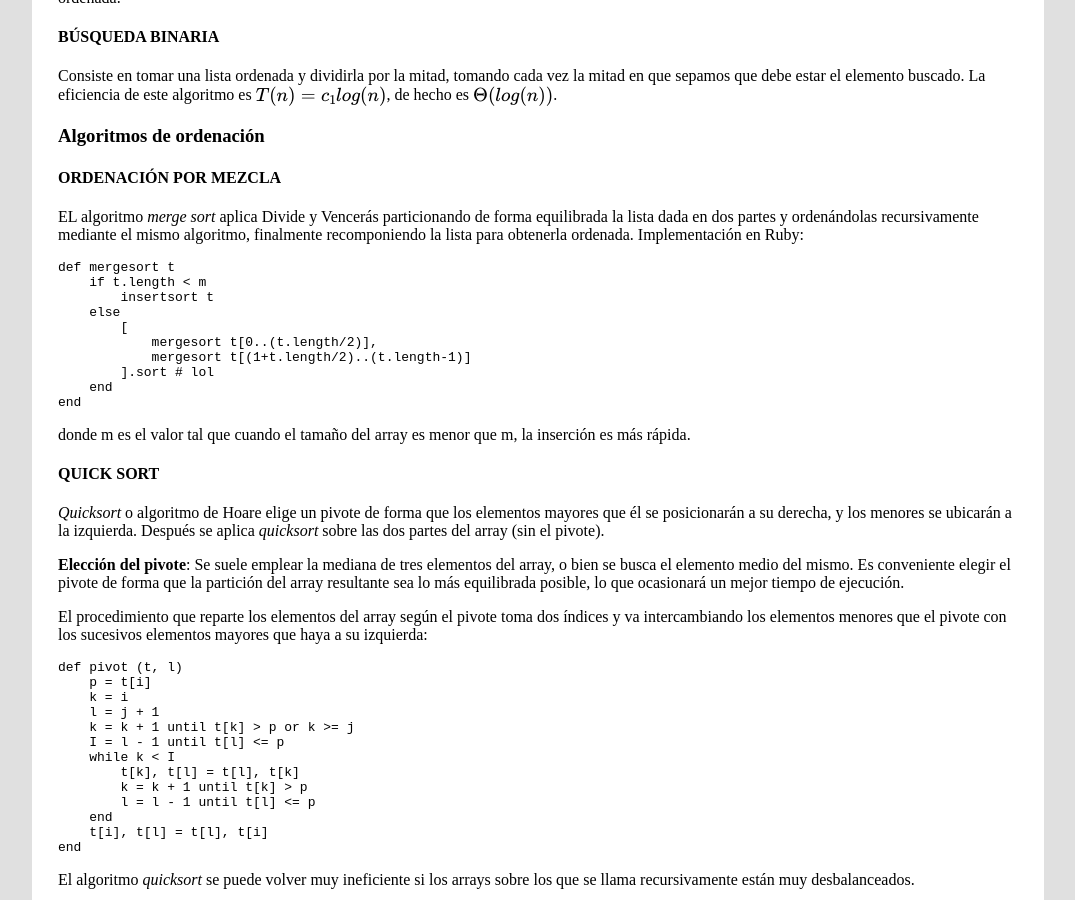
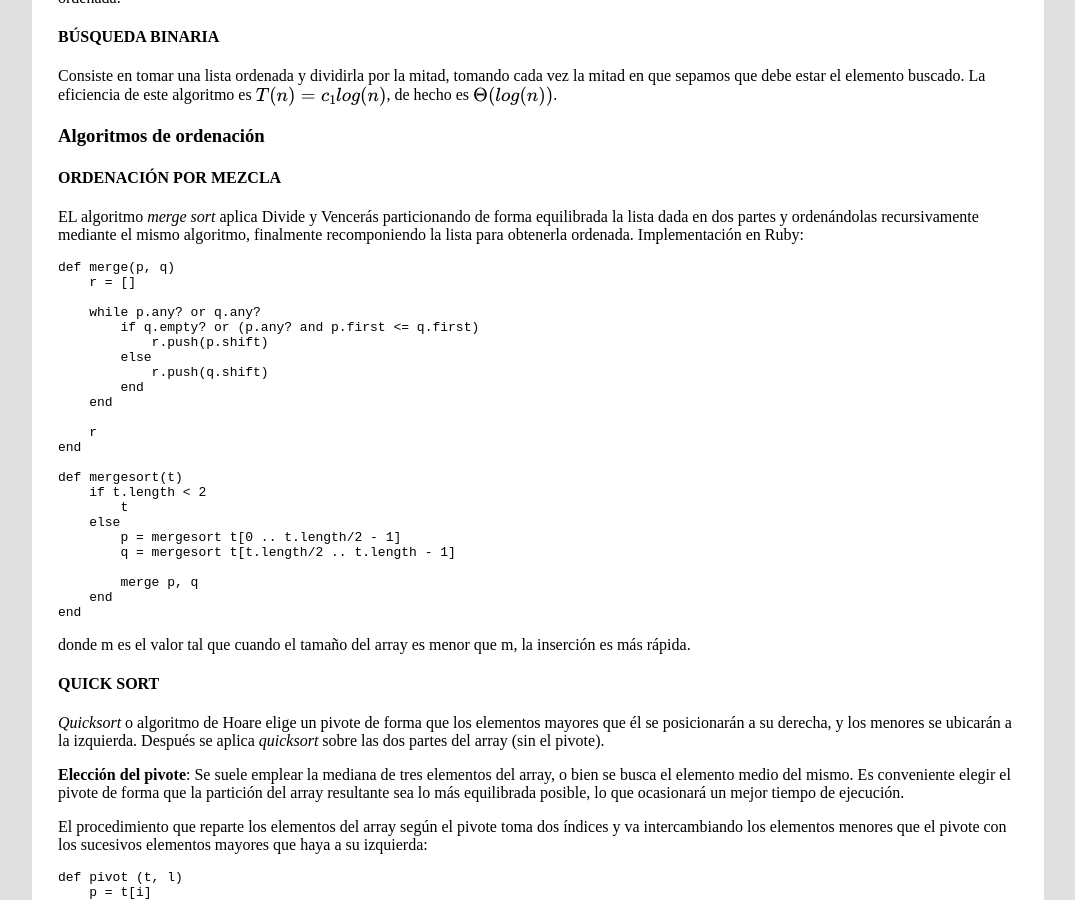
Before and after one commit to fdavidcl/algoritmia, a Jekyll site: the page built from _posts/2014-3-13-busqueda-dv.md, in a window 1280 px wide and 900 px high, scrolled down 286 px. Shown: the whole window, without its empty margins (102-1177 px from the left). Built offline with Jekyll 4.4.1, drawn with Linux system fonts in a browser that asks for light colours; formulas are drawn with MathJax 3.

Commit message:
Mergesort completo

```diff
--- a/_posts/2014-3-13-busqueda-dv.md
+++ b/_posts/2014-3-13-busqueda-dv.md
@@ -16,14 +16,28 @@ Consiste en tomar una lista ordenada y dividirla por la mitad, tomando cada vez
 #### Ordenación por mezcla
 EL algoritmo *merge sort* aplica Divide y Vencerás particionando de forma equilibrada la lista dada en dos partes y ordenándolas recursivamente mediante el mismo algoritmo, finalmente recomponiendo la lista para obtenerla ordenada. Implementación en Ruby:
 
-    def mergesort t
-        if t.length < m
-            insertsort t
+    def merge(p, q)
+        r = []
+
+        while p.any? or q.any?
+            if q.empty? or (p.any? and p.first <= q.first)
+                r.push(p.shift)
+            else
+                r.push(q.shift)
+            end
+        end
+
+        r
+    end
+
+    def mergesort(t)
+        if t.length < 2
+            t
         else
-            [
-                mergesort t[0..(t.length/2)],
-                mergesort t[(1+t.length/2)..(t.length-1)]
-            ].sort # lol
+            p = mergesort t[0 .. t.length/2 - 1]
+            q = mergesort t[t.length/2 .. t.length - 1]
+
+            merge p, q
         end
     end
 
```
